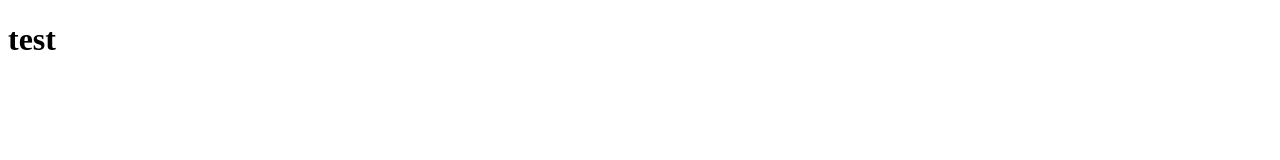
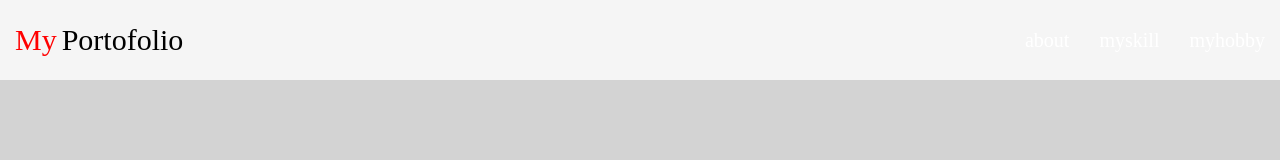
Before and after one commit to fariz1705/test, a plain HTML site: page index.html in a window 1280 px wide. Drawn offline with Linux system fonts and the light colour scheme.

Commit message:
nambahin navbar

```diff
--- /dev/null
+++ b/index.css
@@ -0,0 +1,52 @@
+* {
+  margin: 0px;
+  padding: 0px;
+}
+.container {
+  display: flex;
+  justify-content: center;
+  width: 100%;
+  height: 100vh;
+  background-color: lightgray;
+}
+.wrapper {
+  display: flex;
+  justify-content: space-between;
+  align-items: center;
+  font-size: 20px;
+  width: 100%;
+  height: 80px;
+  background-color: whitesmoke;
+}
+.brand {
+  display: flex;
+  flex-direction: row;
+  font-size: 1.5em;
+  padding: 15px;
+  text-transform: capitalize;
+}
+.first {
+  color: red;
+}
+.last {
+  color: black;
+  padding-left: 5px;
+}
+
+.navigation {
+  display: flex;
+  justify-content: center;
+  align-items: center;
+}
+.navigation > li {
+  list-style-type: none;
+  padding: 15px;
+}
+.navigation > li > a {
+  color: white;
+  text-decoration: none;
+}
+.navigation > li > a:hover {
+  color: black;
+  transition: all .4s ease-in-out;
+}
--- a/index.html
+++ b/index.html
@@ -4,9 +4,22 @@
     <meta charset="UTF-8" />
     <meta http-equiv="X-UA-Compatible" content="IE=edge" />
     <meta name="viewport" content="width=device-width, initial-scale=1.0" />
+    <link rel="stylesheet" href="index.css" />
     <title>Document</title>
   </head>
   <body>
-    <h1>test</h1>
+    <div class="container">
+      <nav class="wrapper">
+        <div class="brand">
+        <div class="first">my</div>
+        <div class="last">portofolio</div>
+      </div>
+        <ul class="navigation">
+          <li><a href="">about</a></li>
+          <li><a href="">myskill</a></li>
+          <li><a href="">myhobby</a></li>
+        </ul>
+      </nav>
+    </div>
   </body>
 </html>
```
